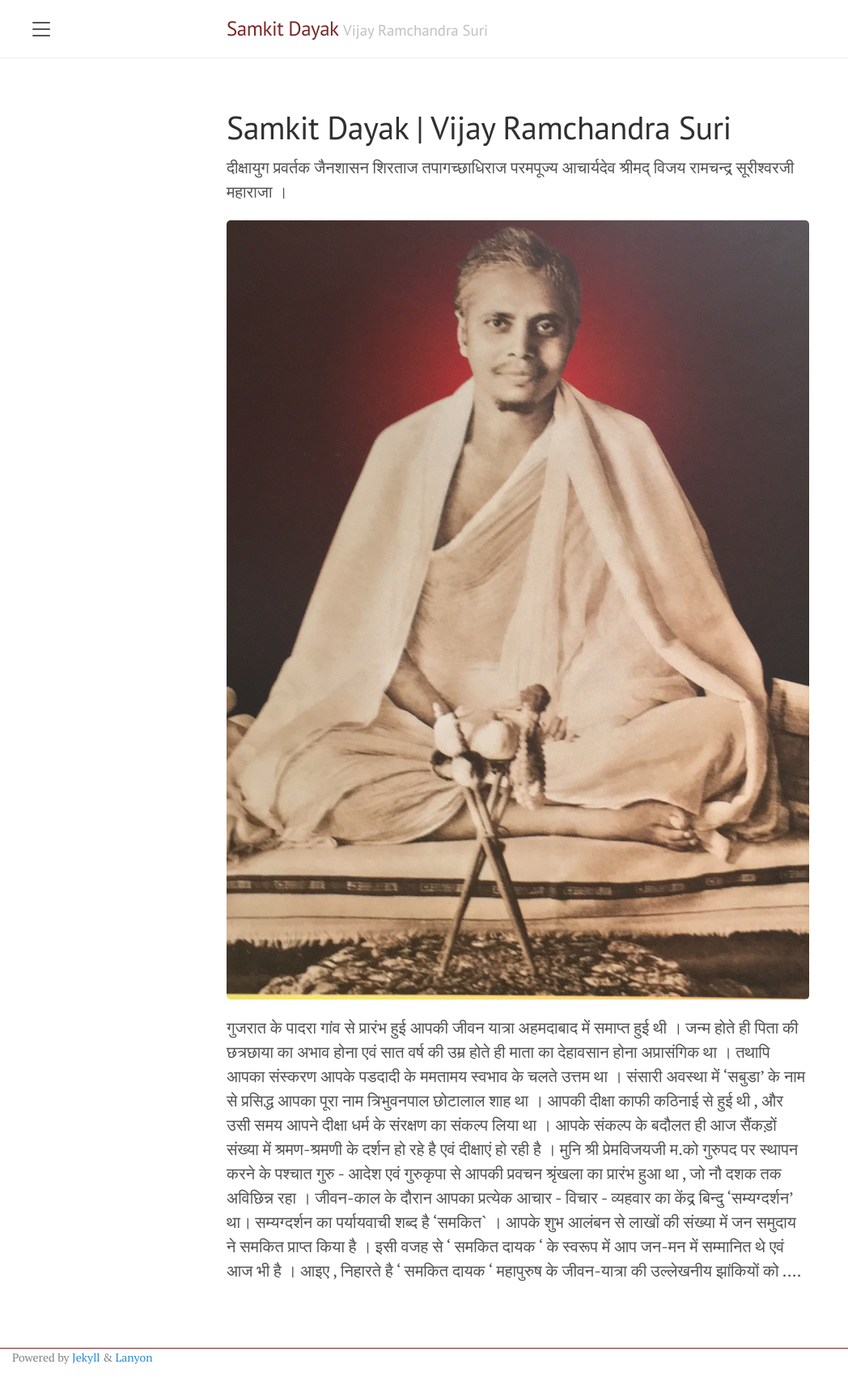
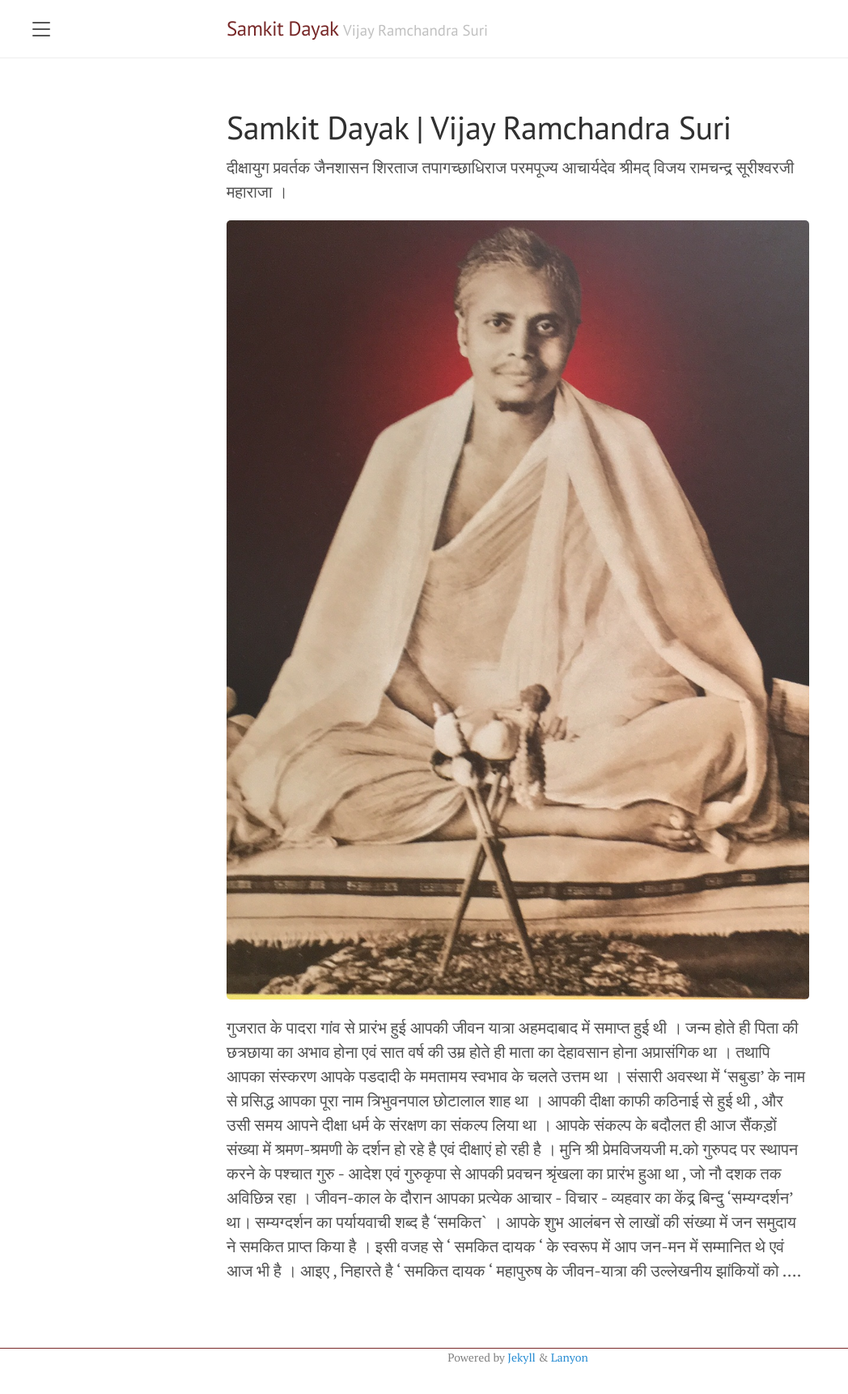
Before and after one commit to Sonam09/samkit-dayak, a Jekyll site: the page built from index.md, in a window 1280 px wide. Shown: the whole page at 81% size, without its empty margins (0-1048 px from the left). Built offline with Jekyll 4.4.1, drawn with Linux system fonts in a browser that asks for light colours; the list of posts is cut into pages by our own code.

Commit message:
Fix footer

```diff
--- a/_includes/footer.html
+++ b/_includes/footer.html
@@ -1,26 +1,9 @@
 <footer class="site-footer h-card">
-        <data class="u-url" href="{{ "/" | relative_url }}"></data>
+  <data class="u-url" href="{{ " /" | relative_url }}"></data>
 
-        <div class="wrapper">
+  <div class="wrapper">
+    <p>Powered by <a href="https://github.com/jekyll/jekyll">Jekyll</a> & <a
+        href="https://github.com/poole/lanyon">Lanyon</a></p>
+  </div>
 
-          <div class="footer-col-wrapper">
-            <!-- <div class="footer-col"> -->
-            <!-- {%- if site.author %}
-              <ul class="contact-list">
-                {% if site.author.name -%}
-                  <li class="p-name">{{ site.author.name | escape }}</li>
-                {% endif -%}
-                {% if site.author.email -%}
-                  <li><a class="u-email" href="mailto:{{ site.author.email }}">{{ site.author.email }}</a></li>
-                {%- endif %}
-              </ul>
-            {%- endif %} -->
-            <!-- </div> -->
-            <div class="footer-col">
-              <p>Powered by <a href="https://github.com/jekyll/jekyll">Jekyll</a> & <a href="https://github.com/poole/lanyon">Lanyon</a></p>
-            </div>
-          </div>
-
-        </div>
-
-      </footer>
+</footer>
--- a/public/css/lanyon.css
+++ b/public/css/lanyon.css
@@ -560,56 +560,8 @@ a.pagination-item:hover {
 .site-footer {
   border-top: 1px solid #782929;
   padding: rem 0;
+  font-size: .7rem;
+  color: #828282;
+  margin-bottom: 15px;
+  text-align: center;
 }
-
-.footer-col-wrapper,.social-links {
-  font-size: .7rem;
-  color: #828282
-}
-
-.footer-col {
-  margin-bottom: 15px
-}
-
-.footer-col-1,.footer-col-2 {
-  width: calc(50% - (30px / 2))
-}
-
-.footer-col-3 {
-  width: calc(100% - (30px / 2))
-}
-
-@media screen and (min-width: 800px) {
-  .footer-col-1 {
-      width:calc(35% - (30px / 2))
-  }
-
-  .footer-col-2 {
-      width: calc(20% - (30px / 2))
-  }
-
-  .footer-col-3 {
-      width: calc(45% - (30px / 2))
-  }
-}
-
-@media screen and (min-width: 600px) {
-  .footer-col-wrapper {
-      display:flex
-  }
-
-  .footer-col {
-      width: calc(100% - (30px / 2));
-      padding: 0 15px
-  }
-
-  .footer-col:first-child {
-      padding-right: 15px;
-      padding-left: 0
-  }
-
-  .footer-col:last-child {
-      padding-right: 0;
-      padding-left: 15px
-  }
-}
```
